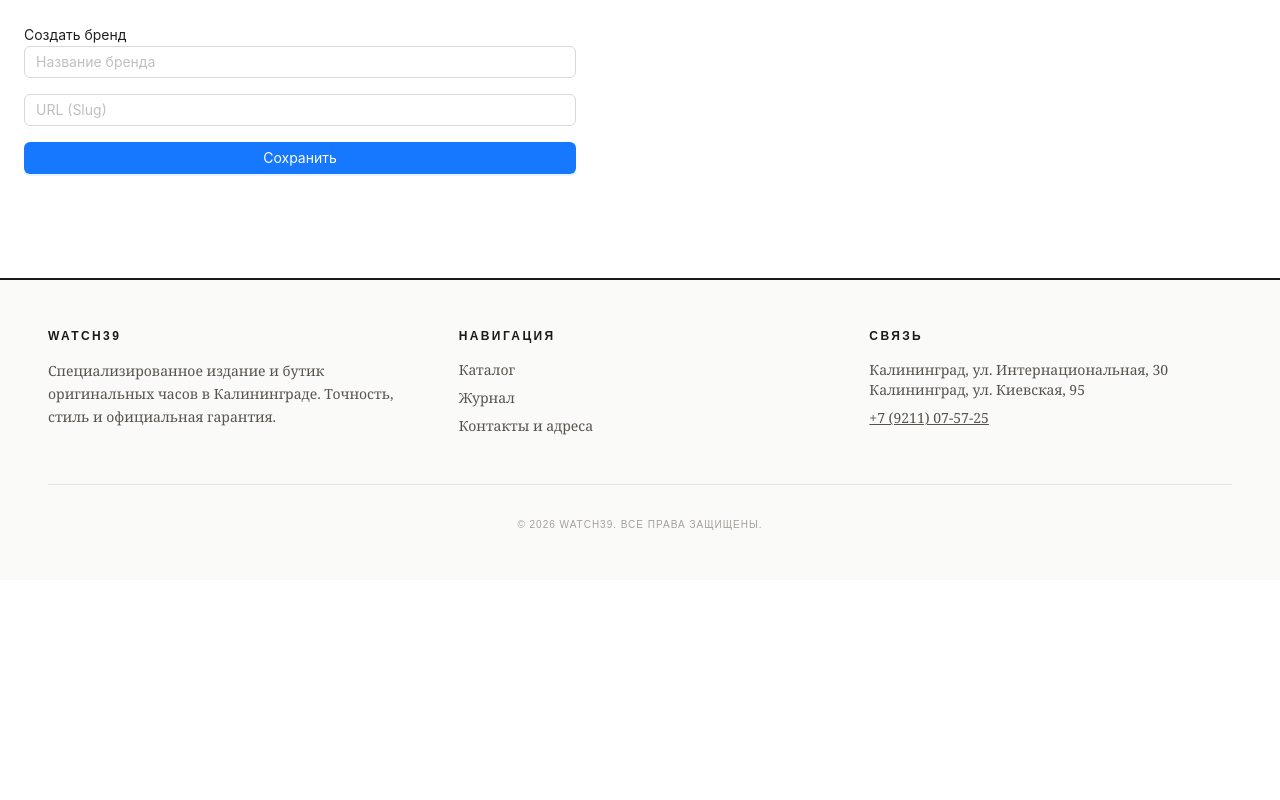
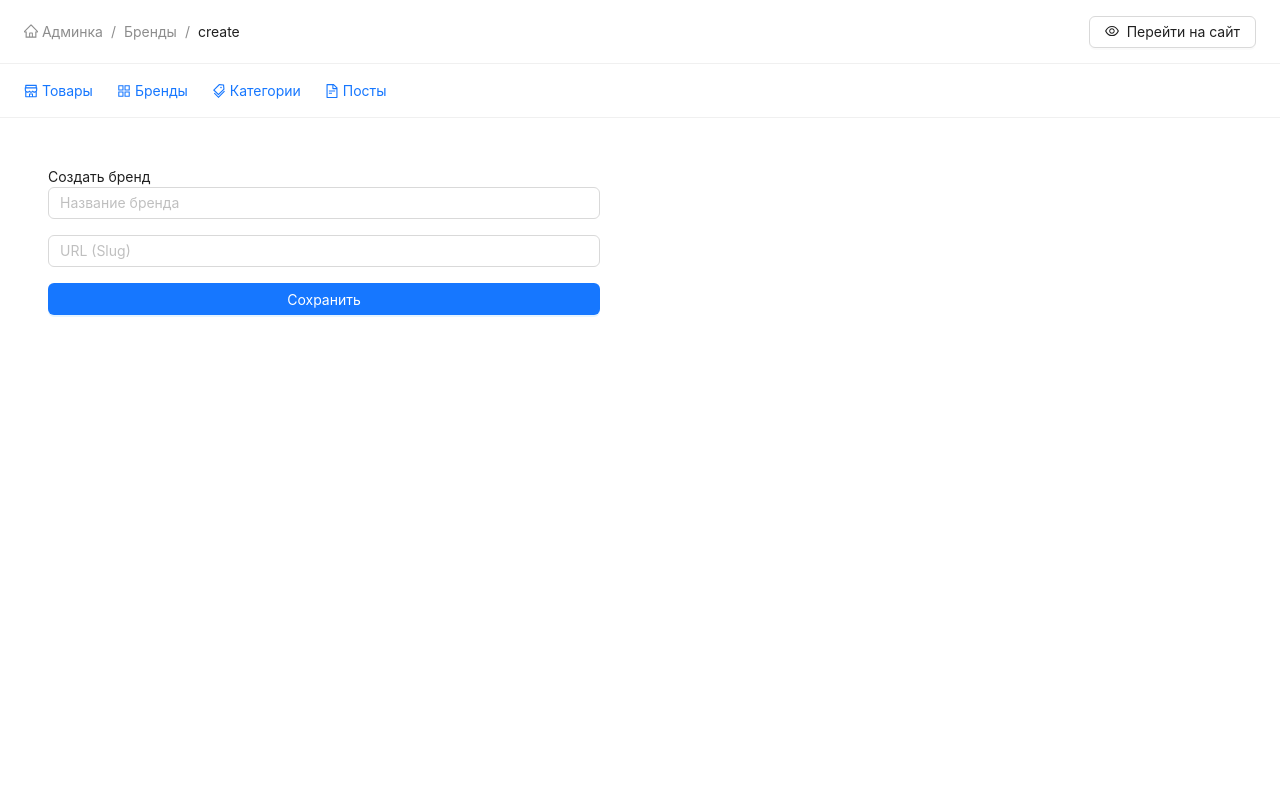
Before and after one commit to Ivan228336/watch39, a Next.js app: page /admin/brand/create in a window 1280 px wide. Shown: the top 800 px of the page. Built offline with nearby package versions, Linux system fonts and the light colour scheme; no server answers.

Commit message:
доработана админка - хлебные крошки

```diff
--- a/app/admin/layout.tsx
+++ b/app/admin/layout.tsx
@@ -1,13 +1,94 @@
-// app/admin/layout.tsx
-import { ConfigProvider, App as AntdApp } from 'antd';
+'use client';
+
+import React, { useMemo } from 'react';
+import { Layout, Breadcrumb, Button } from 'antd';
+import { usePathname } from 'next/navigation';
+import Link from 'next/link';
+import {
+  HomeOutlined,
+  EyeOutlined,
+  AppstoreOutlined,
+  TagsOutlined,
+  FileTextOutlined,
+  ShopOutlined
+} from '@ant-design/icons';
+import type { BreadcrumbProps } from 'antd';
+
+const { Header, Content } = Layout;
+
+// Выносим карту путей за пределы компонента для чистоты
+const BREADCRUMB_MAP: Record<string, string> = {
+  '/admin': 'Главная',
+  '/admin/watch': 'Товары',
+  '/admin/watch/create': 'Создание',
+  '/admin/brand': 'Бренды',
+  '/admin/categories': 'Категории',
+  '/admin/post': 'Посты',
+};
 
 export default function AdminLayout({ children }: { children: React.ReactNode }) {
+  const pathname = usePathname();
+
+  const breadcrumbItems: BreadcrumbProps['items'] = useMemo(() => {
+    const pathSnippets = pathname.split('/').filter((i) => i);
+
+    const items = pathSnippets.map((_, index) => {
+      const url = `/${pathSnippets.slice(0, index + 1).join('/')}`;
+
+      // Логика определения метки
+      let label = BREADCRUMB_MAP[url];
+
+      // Если URL содержит edit или цифры/UUID, но не задан в мапе — помечаем как "Редактирование"
+      if (!label) {
+        if (url.includes('/edit')) label = 'Редактирование';
+        else label = url.split('/').pop() || 'Страница';
+      }
+
+      // Если это последний элемент - он не кликабелен, иначе ссылка
+      const isLast = index === pathSnippets.length - 1;
+
+      return {
+        key: url,
+        title: isLast ? label : <Link href={url}>{label}</Link>,
+      };
+    });
+
+    return [
+      {
+        key: '/admin',
+        title: <Link href="/admin"><HomeOutlined /> Админка</Link>,
+      },
+      ...items.filter(item => item.key !== '/admin'), // Убираем дубль
+    ];
+  }, [pathname]);
+
   return (
-    <ConfigProvider>
-      <AntdApp>
-        {/* Здесь можно добавить ваш Header/Sidebar, если вы делали их сами */}
-        <main>{children}</main>
-      </AntdApp>
-    </ConfigProvider>
+    <Layout style={{ minHeight: '100vh', background: '#fff' }}>
+      <Header style={{
+        display: 'flex',
+        alignItems: 'center',
+        justifyContent: 'space-between',
+        background: '#fff',
+        borderBottom: '1px solid #f0f0f0',
+        padding: '0 24px'
+      }}>
+        <Breadcrumb items={breadcrumbItems} />
+
+        <Link href="/" target="_blank" rel="noopener noreferrer">
+          <Button icon={<EyeOutlined />}>Перейти на сайт</Button>
+        </Link>
+      </Header>
+
+      <nav style={{ padding: '16px 24px', borderBottom: '1px solid #f0f0f0', display: 'flex', gap: '24px' }}>
+        <Link href="/admin/watch"><ShopOutlined /> Товары</Link>
+        <Link href="/admin/brand"><AppstoreOutlined /> Бренды</Link>
+        <Link href="/admin/category"><TagsOutlined /> Категории</Link>
+        <Link href="/admin/post"><FileTextOutlined /> Посты</Link>
+      </nav>
+
+      <Content style={{ padding: '24px' }}>
+        {children}
+      </Content>
+    </Layout>
   );
 }
```
